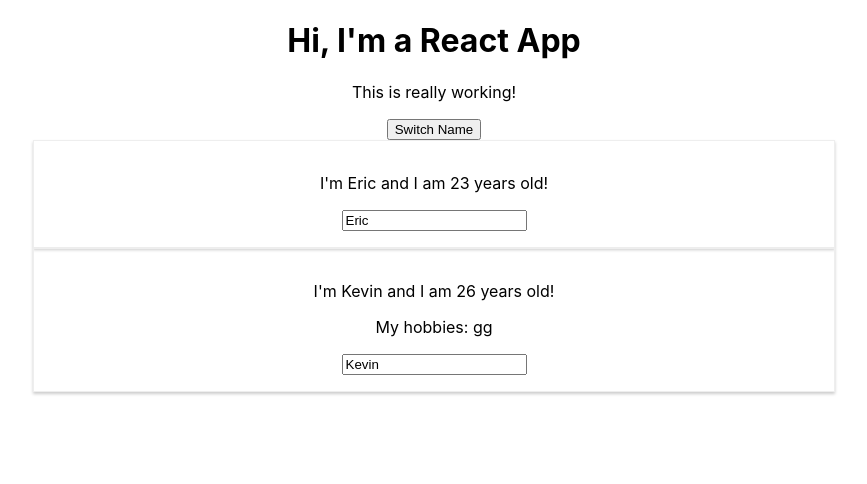
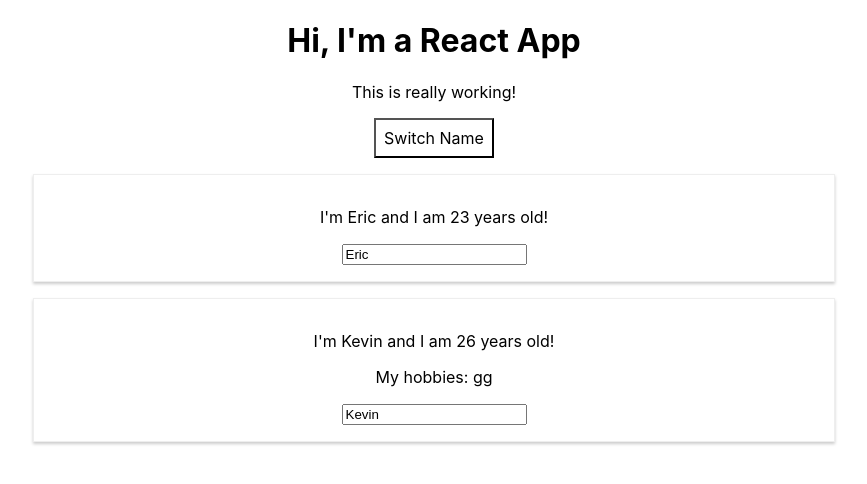
Before and after one commit to TheMonsterCheese/react-project, a React (Create React App) app: page / in a window 1280 px wide. Shown: the top 484 px of the page, without its empty margins (206-1073 px from the left). Built offline with nearby package versions, Linux system fonts and the light colour scheme.

Commit message:
new styling

```diff
--- a/src/App.js
+++ b/src/App.js
@@ -34,11 +34,24 @@ class App extends Component {
   }
 
   render() {
+    const style = {
+      backgroundColor: 'white',
+      font: 'inherit',
+      border: '1x solid blue',
+      padding: '8px',
+      cursor: 'pointer'
+      //use inline style to scope it to only one element
+  };
+
+
+
     return (
       <div className="App">
         <h1>Hi, I'm a React App</h1>
         <p> This is really working!</p>
-        <button onClick={this.switchNameHandler.bind(this, 'Eric Xu')}> Switch Name</button>
+        <button
+        style={style}
+        onClick={this.switchNameHandler.bind(this, 'Eric Xu')}> Switch Name</button>
         <Person
           name={this.state.persons[0].name}
           age={this.state.persons[0].age}
--- a/src/Person/Person.css
+++ b/src/Person/Person.css
@@ -1,6 +1,6 @@
 .Person{
     width: 60%;
-    margin: auto;
+    margin: 16px auto;
     border: 1px solid #eee;
     box-shadow: 0 2px 3px #ccc;
     padding: 16px;
```
